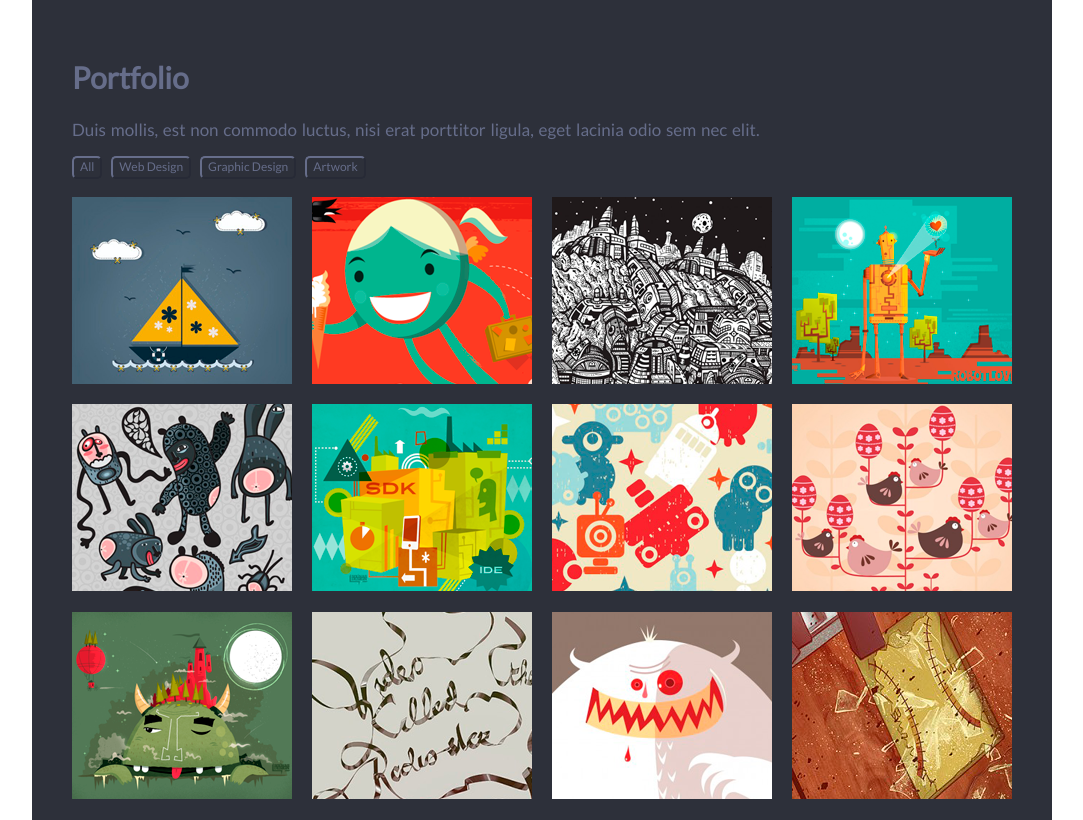
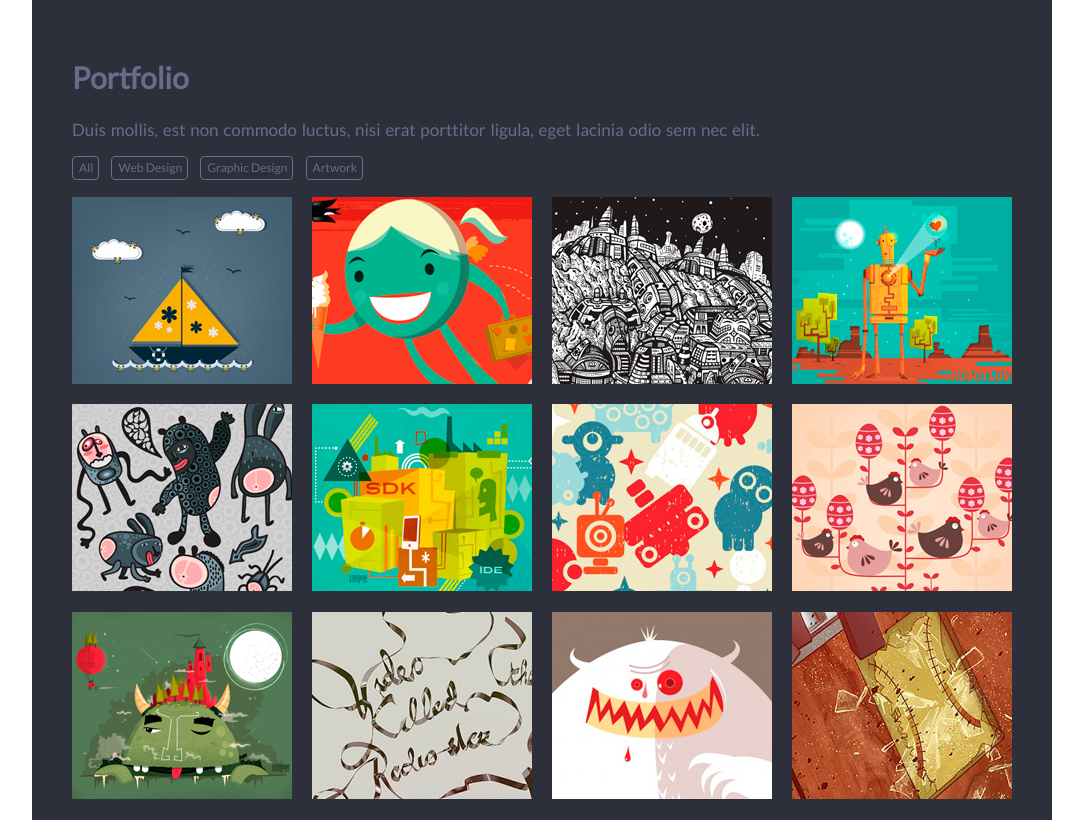
Before and after one commit to Maxvvellh0use/singolo, a website: page singolo2.html in a window 1280 px wide. Shown: the top 820 px of the page, without its empty margins (98-1181 px from the left). Drawn offline with nearby package versions, Linux system fonts and the light colour scheme.

Commit message:
fix: change singolo2

```diff
--- a/singolo2.css
+++ b/singolo2.css
@@ -11,6 +11,15 @@ h1 {
     font-size: 30px;
     font-weight: bolder;
     margin: 0;
+}
+
+button {
+    padding: 0;
+    border: none;
+    font: inherit;
+    color: inherit;
+    background-color: transparent;
+    cursor: pointer;
 }
 
 .wrapper {
@@ -47,16 +56,16 @@ h1 {
 }
 
 .filter__item {
+    border: 1px solid rgb(102,109,138);
     color: rgb(102,109,138);
-    padding: 2px 6px 3px 6px;
+    padding: 4px 5px 4px 6px;
     font-size: 12px;
     background: rgb(45,48,58);
-    border-color: rgb(102,109,138);
-    border-radius: 5px;
+    border-radius: 4px;
 }
 
 .items {
-    margin-left: 9px;
+    margin-left: 3.2mm;
 }
 
 .filter__item:hover {
@@ -71,7 +80,7 @@ h1 {
 .layout-4-column {
     display: flex;
     flex-wrap: wrap;
-    padding-top: 16px;
+    padding-top: 15px;
     justify-content: flex-end;
     width: 960px;
 }
@@ -167,11 +176,11 @@ h1 {
 }
 
 .social-links {
-    padding: 0 8px 0 0;
+    padding: 1px 8px 0 0;
 }
 
 .right-links {
-    padding: 1.054mm 2.13mm 0 0;
+    padding: 5px 2.13mm 0 0;
 }
 
 .social-links:hover {
```
Also changed, not shown: singolo3.html (added, +10 -0 lines), singolo3.css (added).
